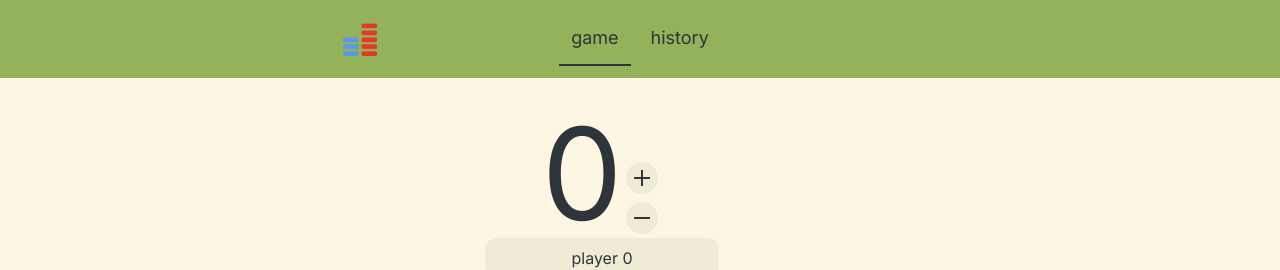
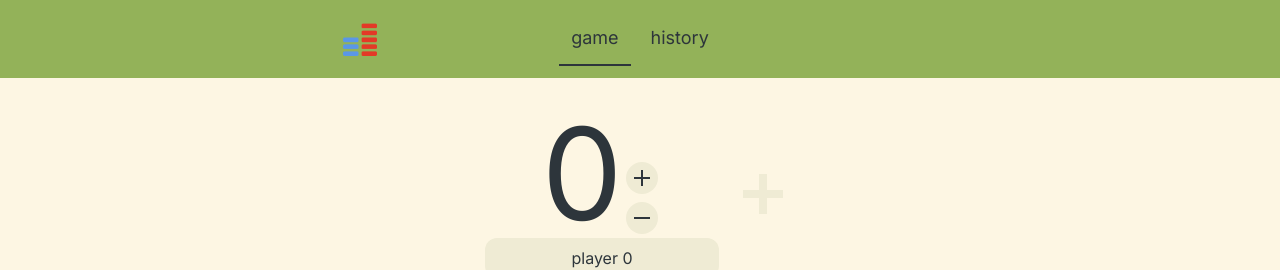
Before and after one commit to chrimora/tally, a Next.js app: page /tally/play/game in a window 1280 px wide. Shown: the top 270 px of the page. Built offline with nearby package versions, Linux system fonts and the light colour scheme.

Commit message:
color fix

```diff
--- a/src/app/play/game/page.tsx
+++ b/src/app/play/game/page.tsx
@@ -138,7 +138,7 @@ function Game({ state_reset }: { state_reset: () => void }) {
             relative inline-block
             h-14 w-14 m-1 align-middle rounded-full active:border-2 hover:border-2
             active:border-accent-light dark:active:border-accent-dark hover:border-accent-light dark:hover:border-accent-dark
-            before:bg-bg-bgdim-light after:bg-bg-bgdim-light dark:before:bg-bgdim-dark dark:after:bg-bgdim-dark
+            before:bg-bgdim-light after:bg-bgdim-light dark:before:bg-bgdim-dark dark:after:bg-bgdim-dark
             before:absolute after:absolute
             before:top-0 after:top-0 before:bottom-0 after:bottom-0 before:left-0 after:left-0 before:right-0 after:right-0
             before:content-[''] after:content-['']
--- a/src/app/play/history/page.tsx
+++ b/src/app/play/history/page.tsx
@@ -79,7 +79,7 @@ function HistoryPage() {
               relative inline-block
               h-10 w-10 m-1 align-middle rounded-full active:border-2 hover:border-2
               active:border-accent-light dark:active:border-accent-dark hover:border-accent-light dark:hover:border-accent-dark
-              before:bg-bg-bgdim-light after:bg-bg-bgdim-light dark:before:bg-bgdim-dark dark:after:bg-bgdim-dark
+              before:bg-bgdim-light after:bg-bgdim-light dark:before:bg-bgdim-dark dark:after:bg-bgdim-dark
               before:absolute after:absolute
               before:top-0 after:top-0 before:bottom-0 after:bottom-0 before:left-0 after:left-0 before:right-0 after:right-0
               before:content-[''] after:content-['']
```
